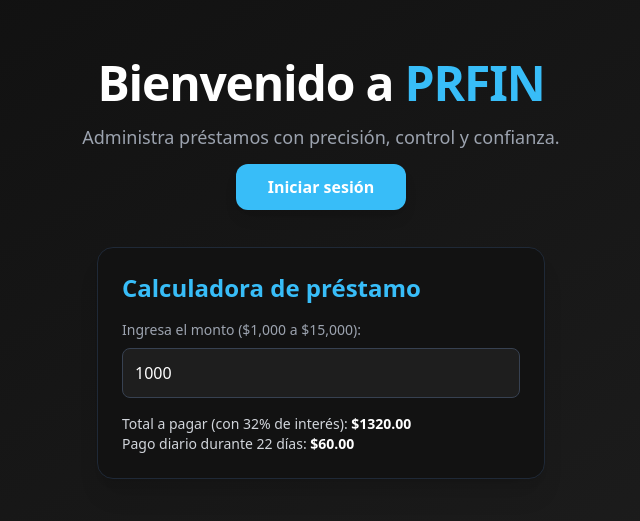
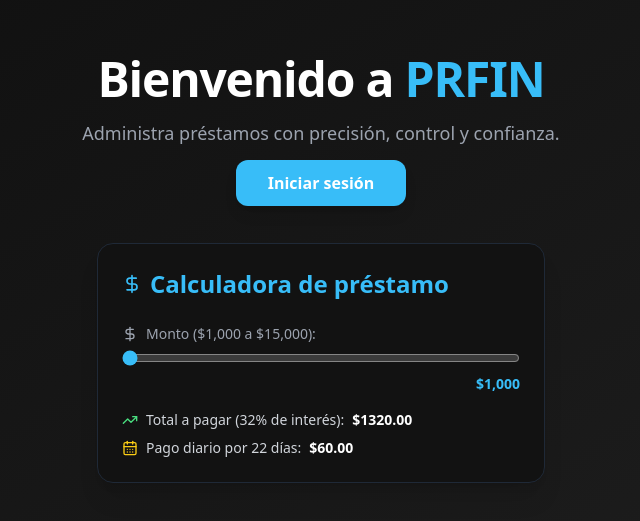
Before and after one commit to Nath1x/prfin-app, a React (Vite) app in the folder frontend/: page / in a window 1280 px wide. Shown: the part 131-652 px from the top of the page, without its empty margins (319-959 px from the left). Built offline with nearby package versions, Linux system fonts and the light colour scheme.

Commit message:
Diseño profesional: calculadora con slider e íconos futuristas

```diff
--- a/frontend/src/App.jsx
+++ b/frontend/src/App.jsx
@@ -1,6 +1,7 @@
 import React, { useState } from 'react';
 import { Link } from 'react-router-dom';
 import './App.css';
+import { DollarSign, CalendarDays, TrendingUp } from 'lucide-react';
 
 function App() {
   const [amount, setAmount] = useState(1000);
@@ -29,20 +30,35 @@
 
       {/* Calculadora futurista */}
       <div className="w-full max-w-md bg-[#121212] mt-12 p-6 rounded-2xl shadow-xl border border-gray-800 animate-fade-slide">
-        <h2 className="text-2xl font-semibold mb-4 text-[#38bdf8]">Calculadora de préstamo</h2>
-        <label className="block text-sm text-gray-400 mb-2">Ingresa el monto ($1,000 a $15,000):</label>
+        <h2 className="text-2xl font-semibold mb-6 text-[#38bdf8] flex items-center gap-2">
+          <DollarSign className="w-5 h-5 text-[#38bdf8]" /> Calculadora de préstamo
+        </h2>
+
+        <label className="block text-sm text-gray-400 mb-1 flex items-center gap-2">
+          <DollarSign className="w-4 h-4" /> Monto ($1,000 a $15,000):
+        </label>
         <input
-          type="number"
+          type="range"
           min="1000"
           max="15000"
+          step="100"
           value={amount}
           onChange={(e) => setAmount(Number(e.target.value))}
-          className="w-full p-3 rounded-lg bg-[#1e1e1e] border border-gray-700 text-white focus:outline-none focus:ring-2 focus:ring-[#38bdf8] mb-4"
+          className="w-full mb-2 accent-[#38bdf8]"
         />
+        <div className="text-right text-sm text-[#38bdf8] mb-4 font-semibold">
+          ${amount.toLocaleString()}
+        </div>
 
-        <div className="text-sm text-gray-300">
-          <p>Total a pagar (con 32% de interés): <span className="text-white font-bold">${totalToPay.toFixed(2)}</span></p>
-          <p>Pago diario durante 22 días: <span className="text-white font-bold">${dailyPayment.toFixed(2)}</span></p>
+        <div className="text-sm text-gray-300 space-y-2">
+          <p className="flex items-center gap-2">
+            <TrendingUp className="w-4 h-4 text-green-400" />
+            Total a pagar (32% de interés): <span className="text-white font-bold">${totalToPay.toFixed(2)}</span>
+          </p>
+          <p className="flex items-center gap-2">
+            <CalendarDays className="w-4 h-4 text-yellow-400" />
+            Pago diario por 22 días: <span className="text-white font-bold">${dailyPayment.toFixed(2)}</span>
+          </p>
         </div>
       </div>
     </div>
```
